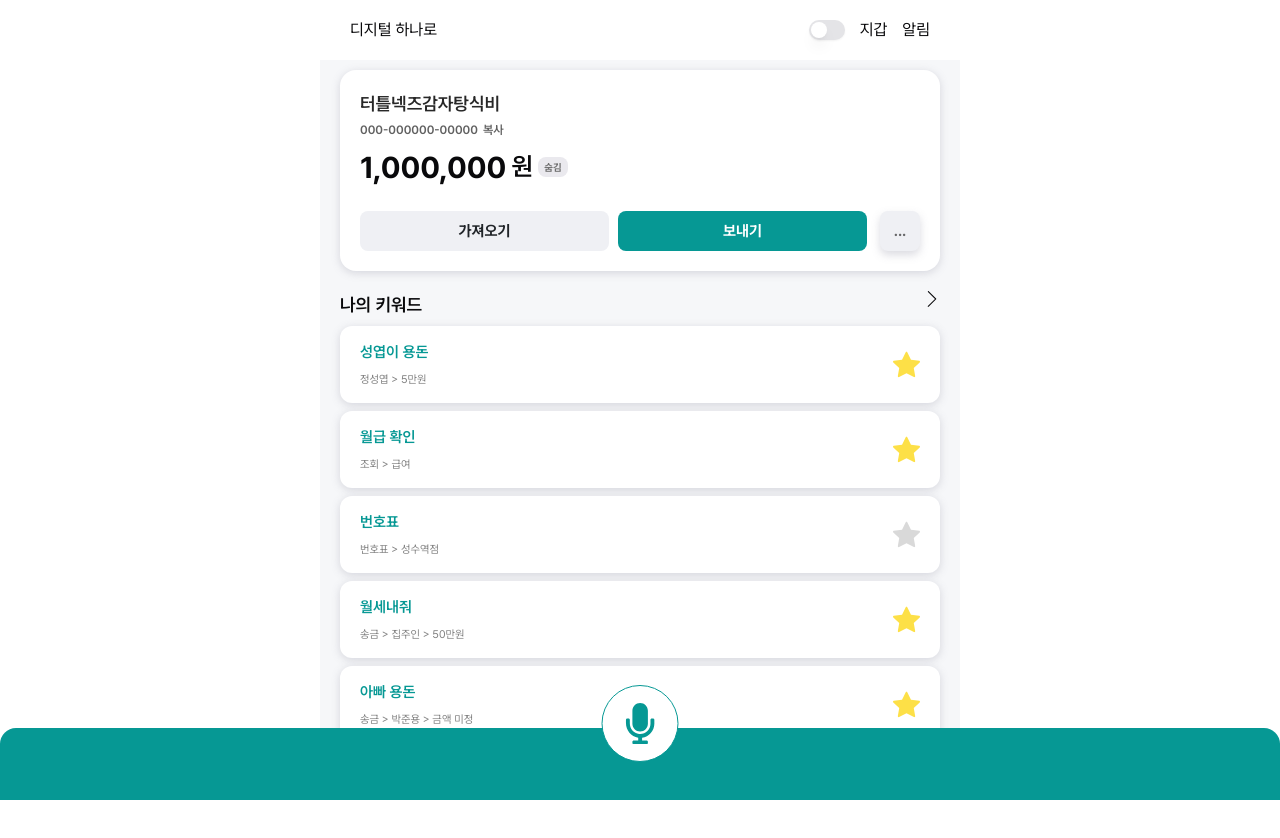
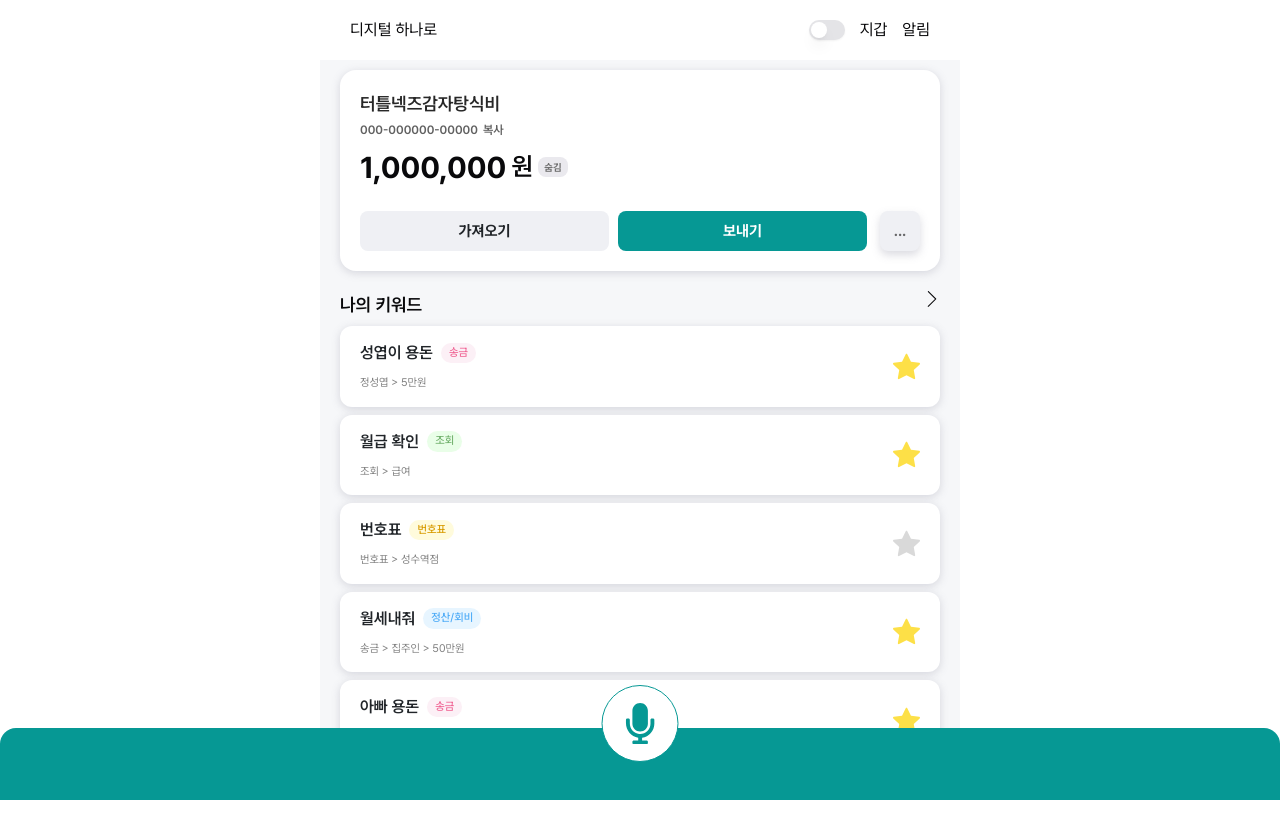
Before and after one commit to KeywordHanaro/KeywordHanaro_FE, a Next.js app: page / in a window 1280 px wide. Shown: the top 838 px of the page. Built offline with nearby package versions, Linux system fonts and the light colour scheme.

Commit message:
[design] : Keyword ColorChip 추가

```diff
--- a/components/atoms/ColorChips.tsx
+++ b/components/atoms/ColorChips.tsx
@@ -19,10 +19,10 @@ export default function ColorChip({
   const { bgColor, textColor } = colorMap[color];
   return (
     <div
-      className='text-center rounded-3xl px-2 py-1 w-fit text-[11px] font-medium p-8'
+      className='items-center text-center rounded-3xl px-2 py-[2px] w-fit text-[11px] font-medium'
       style={{ backgroundColor: bgColor, color: textColor }}
     >
-      {children}
+      <span>{children}</span>
     </div>
   );
 }
--- a/components/molecules/Keyword.tsx
+++ b/components/molecules/Keyword.tsx
@@ -1,10 +1,15 @@
 'use client';
 
-import { Keyword as TKeyword } from '@/data/keyword';
+import {
+  getColorByType,
+  getNameByType,
+  Keyword as TKeyword,
+} from '@/data/keyword';
 import { BsStarFill } from 'react-icons/bs';
 import { useRouter } from 'next/navigation';
 import { cn } from '@/lib/utils';
 import { Card } from '../atoms/Card';
+import ColorChip from '../atoms/ColorChips';
 
 type KeywordProps = {
   data: TKeyword;
@@ -14,6 +19,8 @@ const Keyword = ({
   data: { id, type, title, description, isFavorite },
 }: KeywordProps) => {
   const router = useRouter();
+  const chipColor = getColorByType(type);
+  const chipName = getNameByType(type);
   return (
     <Card
       className='flex flex-row justify-between items-center rounded-[12px]'
@@ -21,10 +28,13 @@ const Keyword = ({
         router.push(`/${type}?id=${id}`);
       }}
     >
-      <div className='flex flex-col gap-[8px]'>
-        <span className='text-hanaPrimary text-[15px] font-semibold'>
-          {title}
-        </span>
+      <div className='flex flex-col gap-[10px]'>
+        <div className='flex gap-2 items-center'>
+          <span className='text-fontBlack text-[16px] font-semibold'>
+            {title}
+          </span>
+          <ColorChip color={chipColor}>{chipName}</ColorChip>
+        </div>
         <span className='text-subGray text-[11px]'>{description}</span>
       </div>
       <BsStarFill
```
